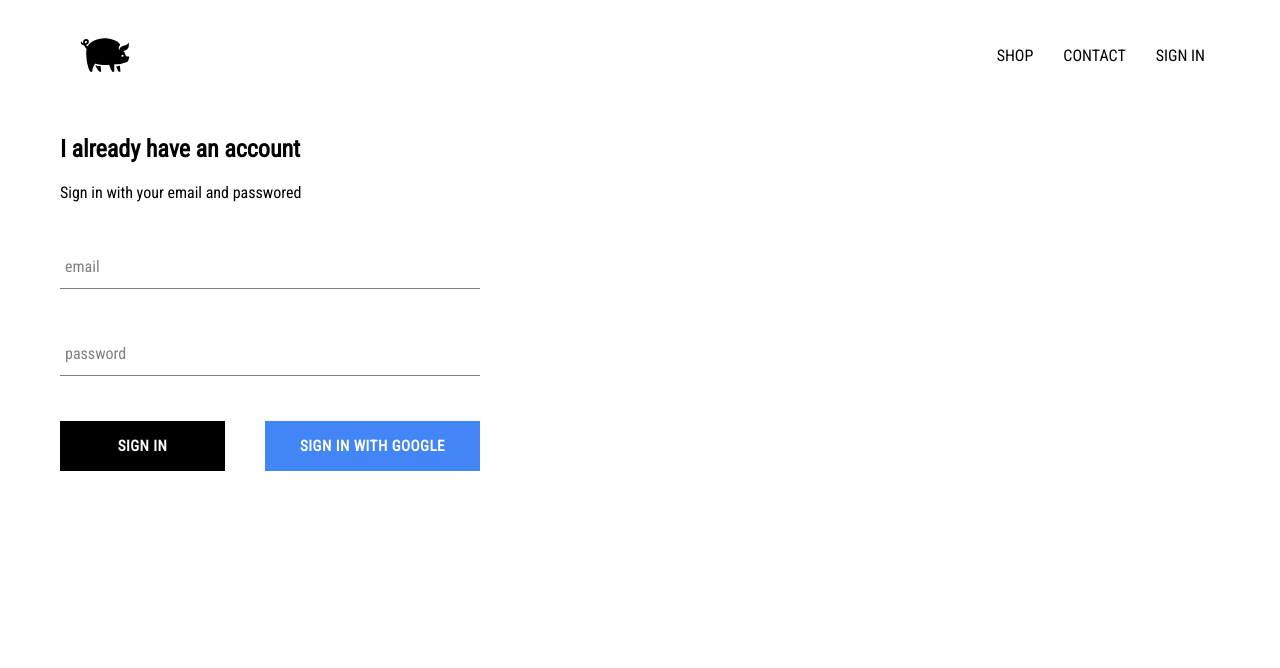
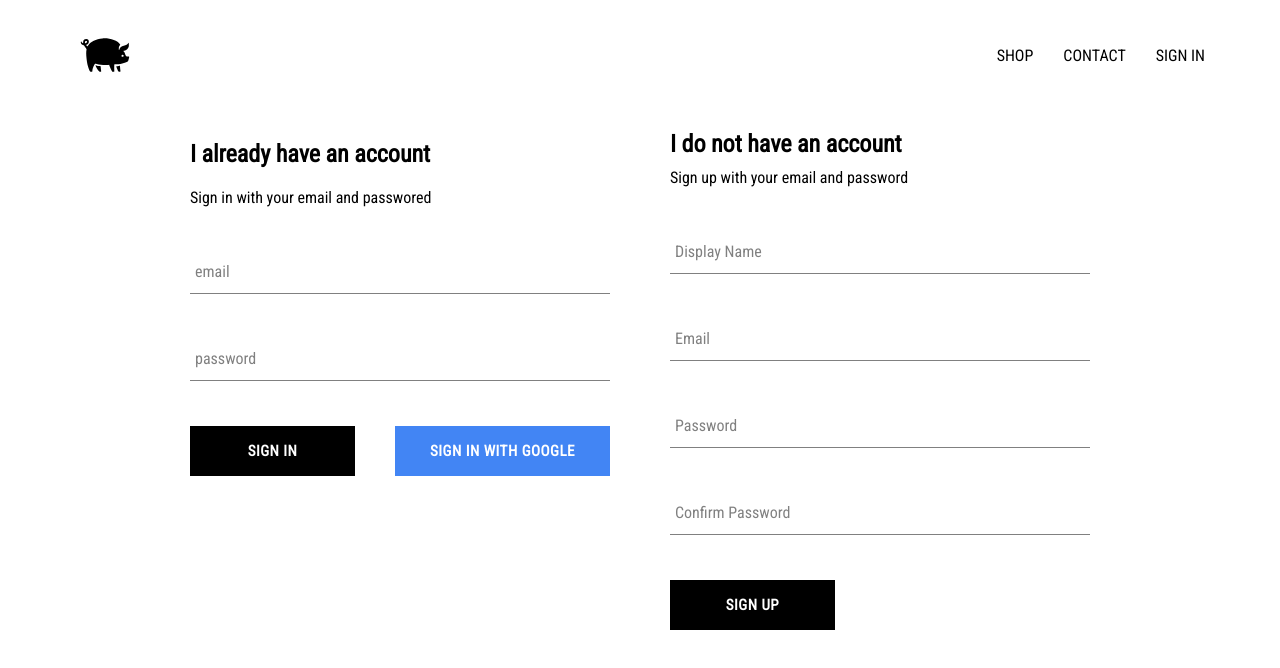
Before and after one commit to bprice1000/ecommerce_template, a React (Create React App) app: page /signin in a window 1280 px wide. Shown: the top 668 px of the page. Built offline with nearby package versions, Linux system fonts and the light colour scheme; no server answers.

Commit message:
added signup page and firebase with signup, fixed error on ternary of form-input preventing label shrink

```diff
--- a/src/App.js
+++ b/src/App.js
@@ -3,7 +3,7 @@
 import ShopPage from './pages/shop/shop.component'
 import Header from './components/header/header.component'
 import SignInAndSignUpPage from './pages/sign-in-and-sign-up/sign-in-and-sign-up.component'
-import { auth, signInWithGoogle } from './firebase/firebase.utils'
+import { auth, createUserProfileDocument } from './firebase/firebase.utils'
 import { Switch, Route } from 'react-router-dom'
 import './App.css';
 
@@ -19,10 +19,22 @@
   unsubscribeFromAuth = null
 
   componentDidMount() {
-    this.unsubscribeFromAuth = auth.onAuthStateChanged((user) => {
-        this.setState({ currentUser: user})
+    this.unsubscribeFromAuth = auth.onAuthStateChanged(async userAuth => {
+        if (userAuth) {
+          const userRef = createUserProfileDocument(userAuth);
+          (await userRef).onSnapshot(snapShot => {
+            this.setState({
+              currentUser: {
+                id: snapShot.id,
+                ...snapShot.data()
+              }
+            })
+            console.log(this.state)
+          })
 
-    })
+        }
+        this.setState({currentUser: userAuth})
+    });
   }
 
   componentWillUnmount() {
--- a/src/components/form-input/form-input.component.js
+++ b/src/components/form-input/form-input.component.js
@@ -4,10 +4,9 @@
 const FormInput = ({handleChange, label, ...otherProps}) => (
   <div className='group'>
     <input className='form-input' onChange={handleChange} {...otherProps} />
-    {
-      label ?  //label always has classname of form-input-label, but also has the className shrink when user has typed
+    { label ?
       (<label
-      className={`${otherProps.value.length} ? 'shrink' : ''}
+      className={`${otherProps.value.length ? 'shrink' : ''}
       form-input-label`}>{label}</label>
       ) : null
     }
--- /dev/null
+++ b/src/components/sign-up/sign-up.component.js
@@ -0,0 +1,91 @@
+import React from 'react';
+import FormInput from '../form-input/form-input.component'
+import CustomButton from '../custom-button/custom-button.component'
+import { auth, createUserProfileDocument } from '../../firebase/firebase.utils'
+import './sign-up.styles.scss'
+
+class SignUp extends React.Component {
+  constructor() {
+    super();
+
+    this.state = {
+      displayName: '',
+      email: '',
+      password: '',
+      confirmPassword: ''
+    }
+  }
+
+  handleSubmit = async event => {
+    event.preventDefault();
+    const { displayName, email, password, confirmPassword } = this.state;
+    if(password !== confirmPassword) {
+      alert("Passwords do not match");
+      return;
+    }
+    try {
+      const { user } = await auth.createUserWithEmailAndPassword(email, password)
+     await createUserProfileDocument(user, { displayName })
+     this.setState({
+      displayName: '',
+      email: '',
+      password: '',
+      confirmPassword: ''
+     });
+    } catch (error) {
+        console.error(error);
+    }
+  };
+
+  handleChange = event => {
+    const { name, value } = event.target;
+    this.setState({ [name]: value });
+  };
+
+  render() {
+    const { displayName, email, password, confirmPassword } = this.state;
+    return(
+      <div className='sign-up'>
+        <h2 className='title'>I do not have an account</h2>
+        <span>Sign up with your email and password</span>
+        <form className='sign-up-form' onSubmit={this.handleSubmit}>
+          <FormInput
+          type='text'
+          name='displayName'
+          value={displayName}
+          onChange={this.handleChange}
+          label='Display Name'
+          required
+          />
+          <FormInput
+          type='email'
+          name='email'
+          value={email}
+          onChange={this.handleChange}
+          label='Email'
+          required
+          />
+          <FormInput
+          type='password'
+          name='password'
+          value={password}
+          onChange={this.handleChange}
+          label='Password'
+          required
+          />
+          <FormInput
+          type='password'
+          name='confirmPassword'
+          value={confirmPassword}
+          onChange={this.handleChange}
+          label='Confirm Password'
+          required
+          />
+          <CustomButton type='submit'>SIGN UP</CustomButton>
+        </form>
+      </div>
+    )
+  }
+}
+
+export default SignUp
--- /dev/null
+++ b/src/components/sign-up/sign-up.styles.scss
@@ -0,0 +1,9 @@
+.sign-up {
+  display: flex;
+  flex-direction: column;
+  width: 420px;
+
+  .title {
+    margin: 10px 0;
+  }
+}
--- a/src/firebase/firebase.utils.js
+++ b/src/firebase/firebase.utils.js
@@ -12,6 +12,30 @@
     measurementId: "G-W858YRKWCL"
   }
 
+  export const createUserProfileDocument = async (userAuth, additionalData) => {
+    if (!userAuth) return;
+
+    const userRef = firestore.doc(`users/${userAuth.uid}`);
+    const snapShot = await userRef.get();
+
+    if(!snapShot.exists) {
+      const { displayName, email } = userAuth;
+      const createdAt = new Date();
+
+      try {
+        await userRef.set({
+          displayName,
+          email,
+          createdAt,
+          ...additionalData
+        })
+      } catch (error) {
+        console.log('error creating user', error.message)
+      }
+    }
+    return userRef;
+  };
+
 firebase.initializeApp(config);
 
 export const auth = firebase.auth();
--- a/src/pages/sign-in-and-sign-up/sign-in-and-sign-up.component.js
+++ b/src/pages/sign-in-and-sign-up/sign-in-and-sign-up.component.js
@@ -1,9 +1,13 @@
 import React from 'react';
 import SignIn from '../../components/sign-in/sign-in.component'
+import SignUp from '../../components/sign-up/sign-up.component'
 import './sign-in-and-sign-up.styles.scss';
 
 const SignInAndSignUpPage = () => (
-  <div className='sign-in-and-sign-up'><SignIn /></div>
+  <div className='sign-in-and-sign-up'>
+  <SignIn />
+  <SignUp />
+  </div>
 );
 
 export default SignInAndSignUpPage;
--- a/src/pages/sign-in-and-sign-up/sign-in-and-sign-up.styles.scss
+++ b/src/pages/sign-in-and-sign-up/sign-in-and-sign-up.styles.scss
@@ -0,0 +1,6 @@
+.sign-in-and-sign-up {
+  width: 900px;
+  display: flex;
+  justify-content: space-between;
+  margin: 30px auto;
+}
```
